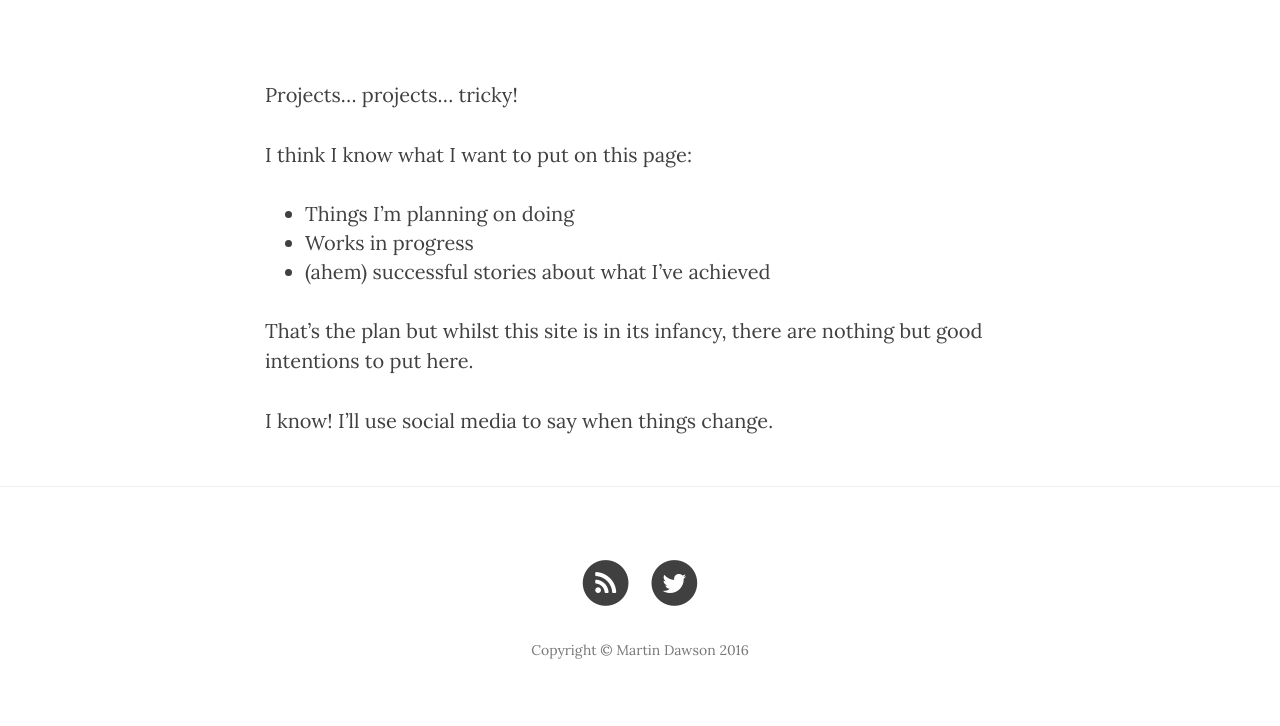
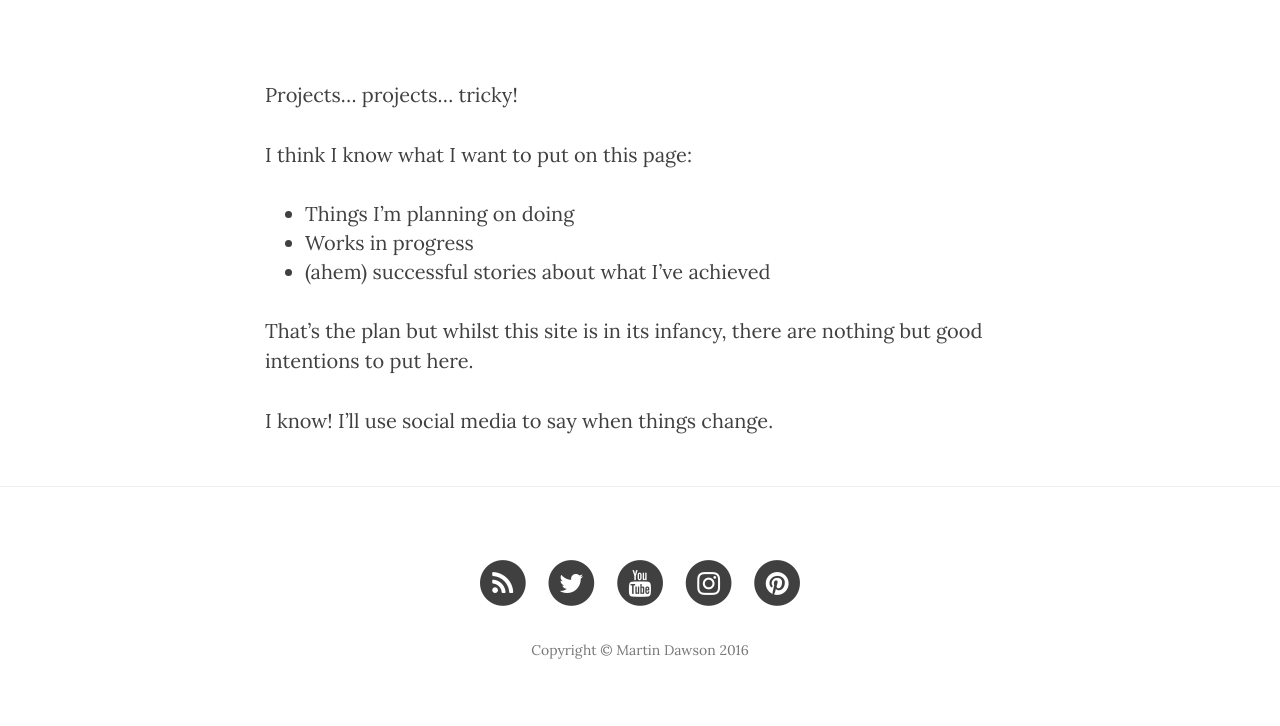
Before and after one commit to dawsneyland/formerdland, a Jekyll site: the page built from projects/index.html, in a window 1280 px wide. Shown: the part 448-1174 px from the top of the page. Built offline with Jekyll 4.4.1, drawn with Linux system fonts in a browser that asks for light colours; nearby versions of some CDN libraries.

Commit message:
Update footer.html
Changing all the social media icons

```diff
--- a/_includes/footer.html
+++ b/_includes/footer.html
@@ -22,32 +22,32 @@
                         </a>
                     </li>
                     {% endif %}
-                    {% if site.facebook_username %}
+                    {% if site.youtube_username %}
                     <li>
-                        <a href="https://www.facebook.com/{{ site.facebook_username }}">
+                        <a href="https://www.youtube.com/{{ site.youtube_username }}">
                             <span class="fa-stack fa-lg">
                                 <i class="fa fa-circle fa-stack-2x"></i>
-                                <i class="fa fa-facebook fa-stack-1x fa-inverse"></i>
+                                <i class="fa fa-youtube fa-stack-1x fa-inverse"></i>
                             </span>
                         </a>
                     </li>
                     {% endif %}
-                    {% if site.github_username %}
+                    {% if site.instagram_username %}
                     <li>
-                        <a href="https://github.com/{{ site.github_username }}">
+                        <a href="http://www.instagram.com/{{ site.instagram_username }}">
                             <span class="fa-stack fa-lg">
                                 <i class="fa fa-circle fa-stack-2x"></i>
-                                <i class="fa fa-github fa-stack-1x fa-inverse"></i>
+                                <i class="fa fa-instagram fa-stack-1x fa-inverse"></i>
                             </span>
                         </a>
                     </li>
                     {% endif %}
-                    {% if site.email_username %}
+                    {% if site.pinterest_username %}
                     <li>
-                        <a href="mailto:{{ site.email_username }}">
+                        <a href="http://www.Pinterest.com/{{ site.pinterest_username }}">
                             <span class="fa-stack fa-lg">
                                 <i class="fa fa-circle fa-stack-2x"></i>
-                                <i class="fa fa-envelope fa-stack-1x fa-inverse"></i>
+                                <i class="fa fa-pinterest fa-stack-1x fa-inverse"></i>
                             </span>
                         </a>
                     </li>
```
